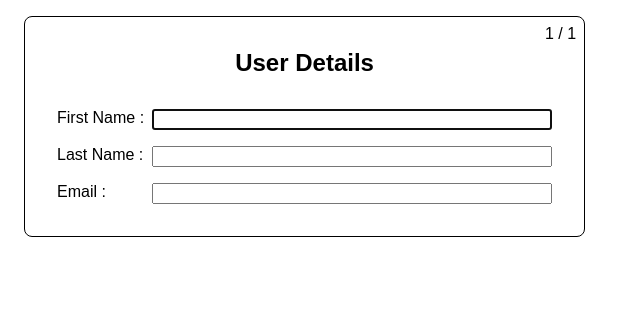
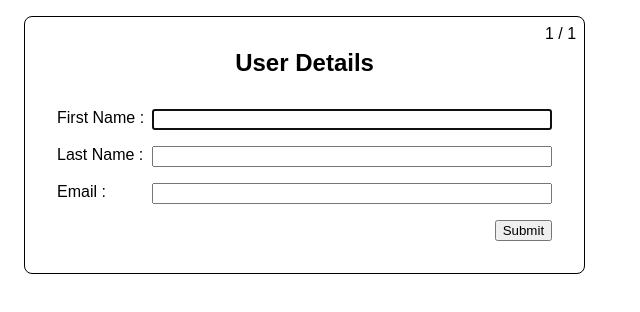
Before and after one commit to JohnMwendwa/multi-step-form, a React (Create React App) app: page / in a window 1280 px wide. Shown: the top 312 px of the page, without its empty margins (0-640 px from the left). Built offline with nearby package versions, Linux system fonts and the light colour scheme.

Commit message:
add and style the back and next buttons

```diff
--- a/src/App.tsx
+++ b/src/App.tsx
@@ -36,6 +36,14 @@ const Counter = styled.div`
   right: 0.5rem;
 `;
 
+const ButtonGroup = styled.div`
+  display: flex;
+  gap: 0.5rem;
+  justify-content: flex-end;
+  margin-top: 1rem;
+`;
+const Btn = styled.button``;
+
 function App() {
   const [data, setData] = useState(INITIAL_DATA);
 
@@ -56,10 +64,18 @@ function App() {
 
   return (
     <Container>
-      <Counter>
-        {currentStepIndex + 1} / {steps.length}
-      </Counter>
-      {currentPage}
+      <form>
+        <Counter>
+          {currentStepIndex + 1} / {steps.length}
+        </Counter>
+        {currentPage}
+
+        <ButtonGroup>
+          {!isFirstPage && <Btn type="button">Back</Btn>}
+
+          <Btn type="submit">{isLastPage ? "Submit" : "Next"}</Btn>
+        </ButtonGroup>
+      </form>
     </Container>
   );
 }
```
